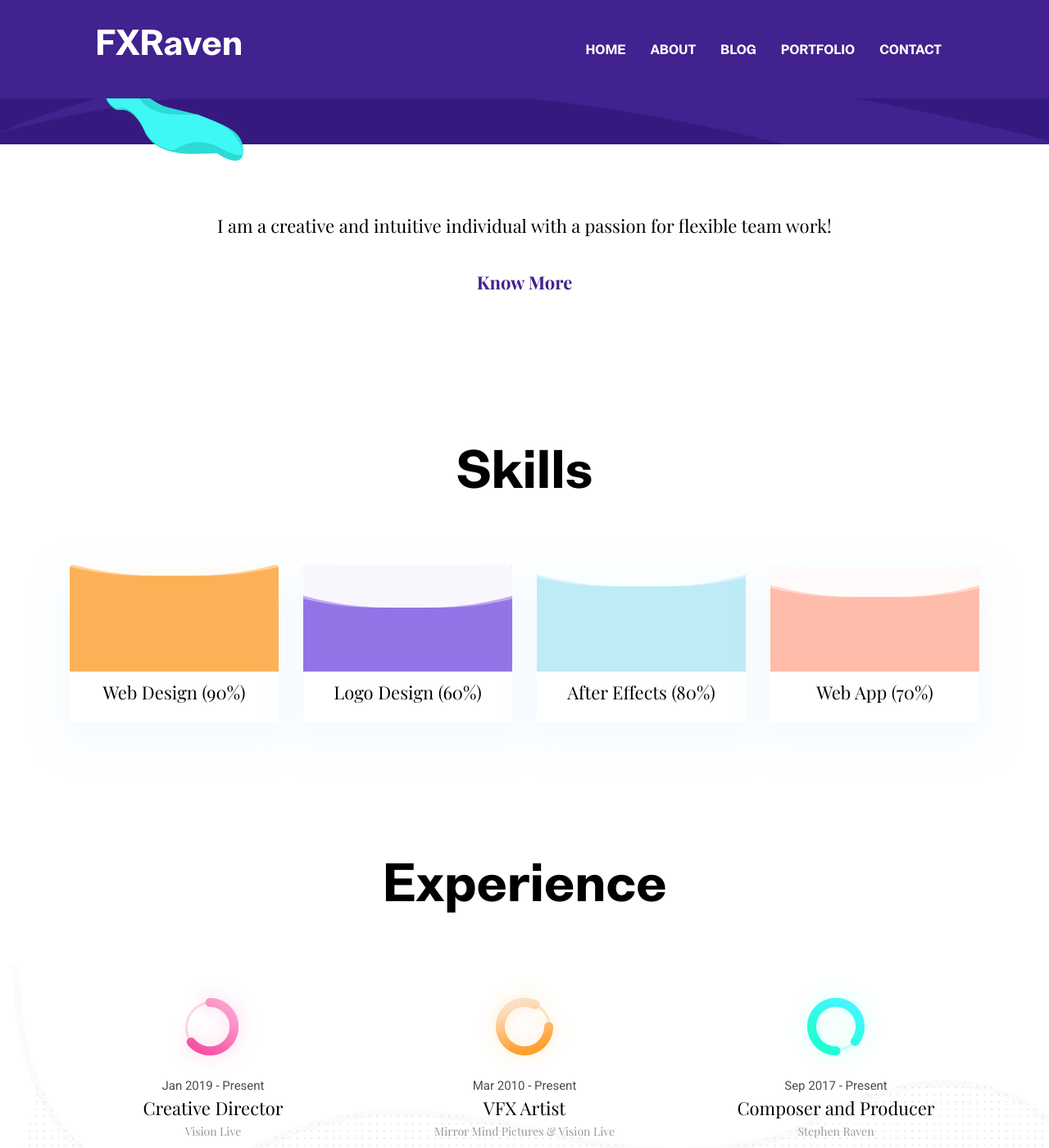
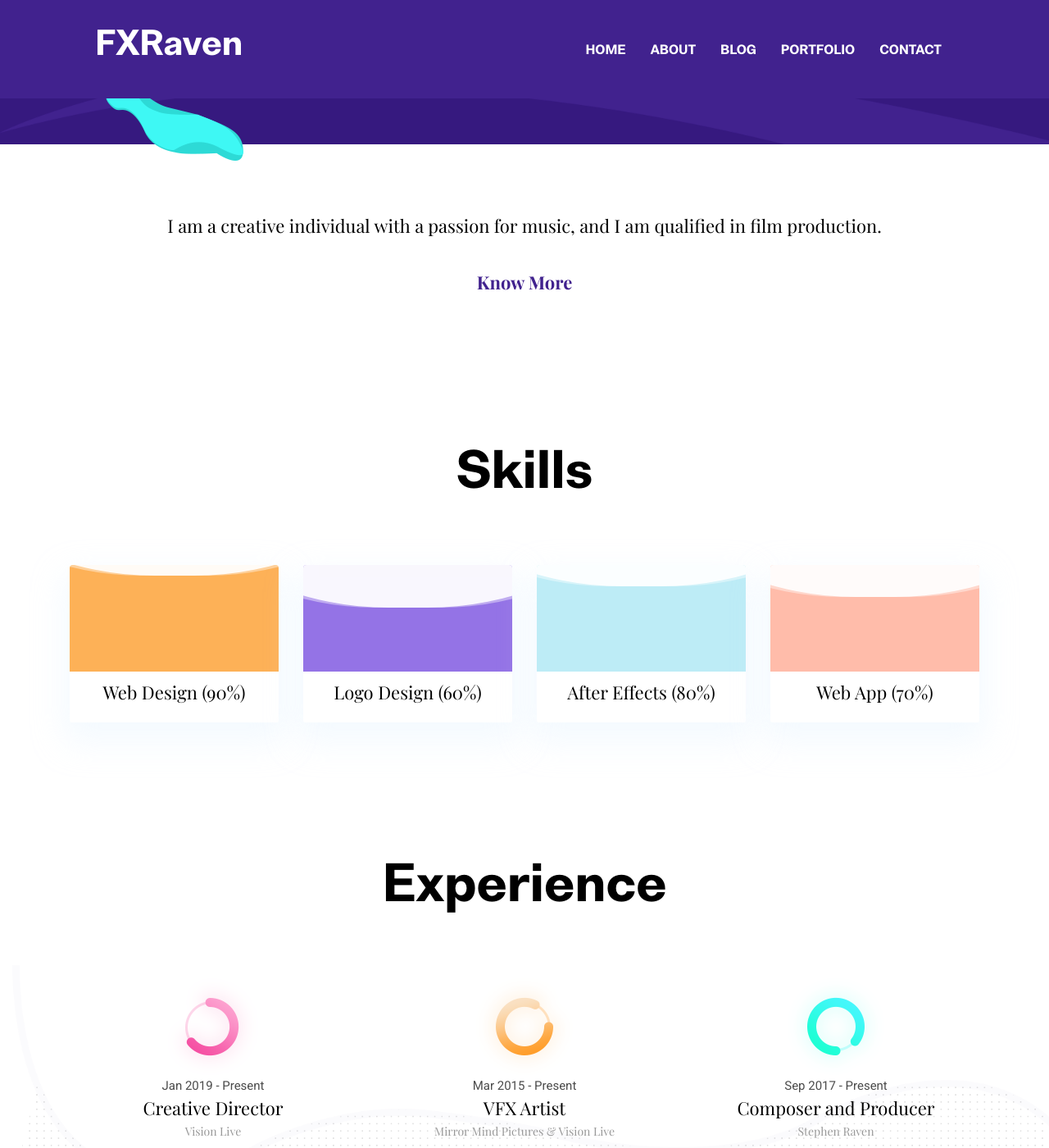
Before and after one commit to Vision-Live/FXRaven, a Jekyll site: the page built from index.html, in a window 1280 px wide and 1400 px high, scrolled down 772 px. Shown: the whole window at 82% size. Built offline with Jekyll 4.4.1, drawn with Linux system fonts in a browser that asks for light colours; some of the changed text lies outside the part shown.

Commit message:
Update settings.yml

```diff
--- a/_data/settings.yml
+++ b/_data/settings.yml
@@ -6,7 +6,7 @@
 author: S.J. Raven
 description: Editing and VFX Artist/Web Designer
 email: official.stephenraven@gmail.com
-phone: +44 7880 25 6066
+phone: +44 7492396997
 address: Preston/Lancashire United Kingdom
 copyright: Copyright &copy; 2020 Designed by [Themefisher](https://themefisher.com) & Developed by [Getjekyllthemes](https://getjekyllthemes.com)
 
@@ -52,7 +52,7 @@
 
 # About Section
 blurb:
-   I am a creative and intuitive individual with a  passion for flexible team work!
+   I am a creative individual with a passion for music, and I am qualified in film production.
 
 blurb-btn-link: '/about'
 blurb-btn-name: know more
@@ -107,7 +107,7 @@
 experience-title: Experience
 experience:
 - {name: Creative Director, icon: 'icon-1.png', date: 'Jan 2019 - Present', organization: 'Vision Live'}
-- {name: VFX Artist, icon: 'icon-2.png', date: 'Mar 2010 - Present', organization: 'Mirror Mind Pictures & Vision Live'}
+- {name: VFX Artist, icon: 'icon-2.png', date: 'Mar 2015 - Present', organization: 'Mirror Mind Pictures & Vision Live'}
 - {name: Composer and Producer, icon: 'icon-3.png', date: 'Sep 2017 - Present', organization: 'Stephen Raven'}
 
 
@@ -119,7 +119,7 @@
 - {name: BA Hons in Film Production, date: '2020', organization: 'Salford University'}
 - {name: Distinction in Creative Media Extended Diploma, date: '2018', organization: 'Newman College'}
 - {name: Grade 3 in Electric Guitar - Merit, date: '2014', organization: 'RGT'}
-- {name: Grade 5 in Electric Guitar, date: 'In Progress', organization: 'RGT'}
+- {name: Health and Safety in the workplace - Level 1, date: '2022', organization: 'HST'}
 
 
 #-------------------------------
@@ -154,7 +154,7 @@
 # Portfolio Home Section
 portfolio-home-items:
   - image : "assets/images/portfolio/item-1.png"
-    url: "#"
+    url: "https://drive.google.com/file/d/1jDdwuUqW6rVGub8fCXesx-baz1DYqY29/view?usp=drivesdk"
 
   - image : "assets/images/portfolio/item-2.png"
     url: "#"
```
